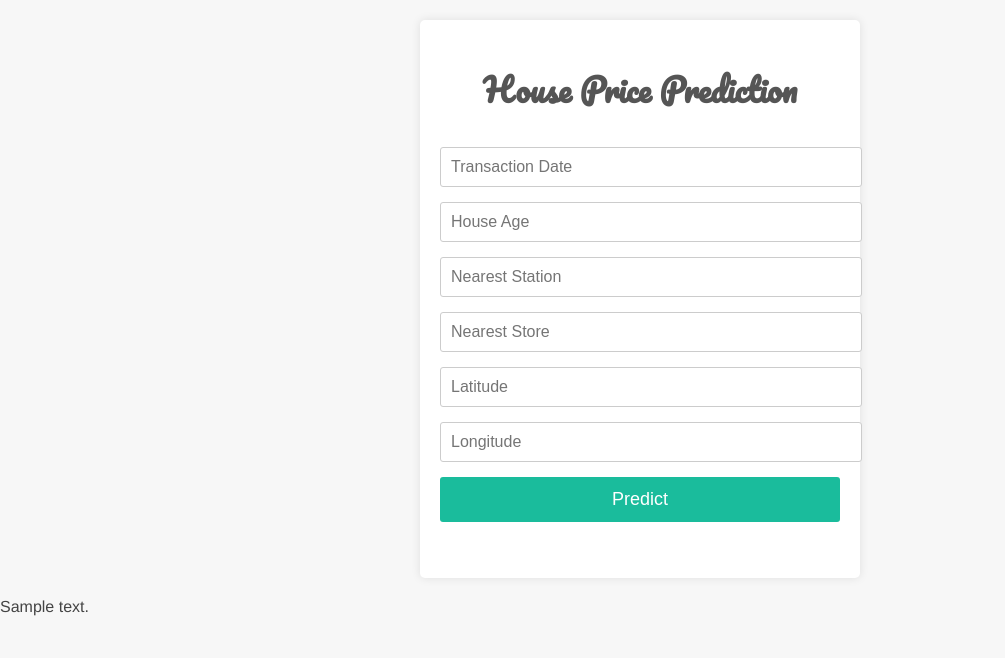
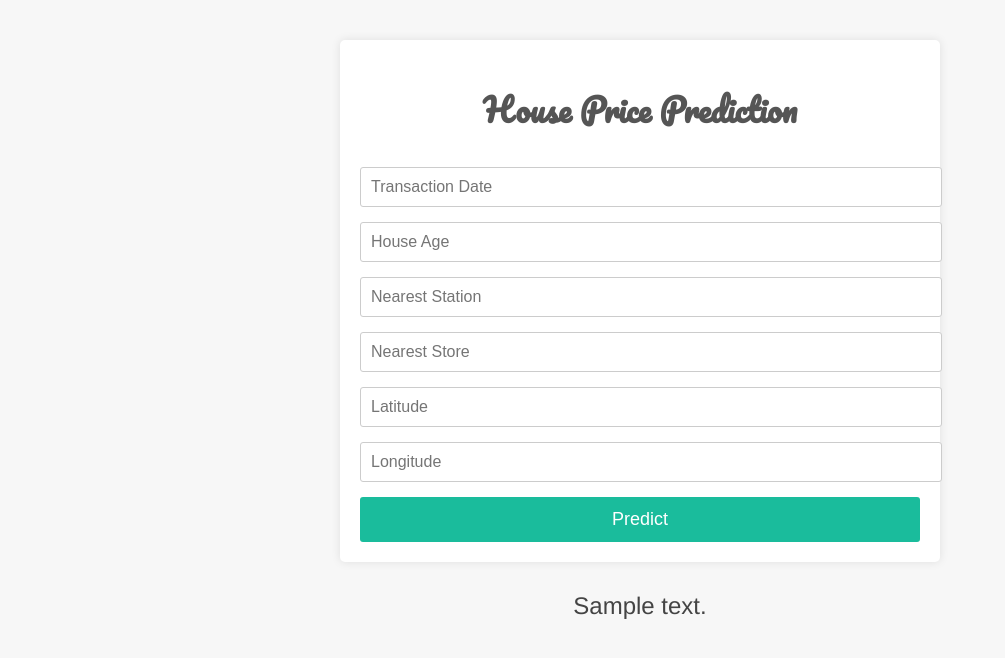
Before and after one commit to BontyHntr/HousePricePrediction, a Flask app: template templates/home.html in a window 1280 px wide. Shown: the top 658 px of the page, without its empty margins (0-1005 px from the left). Run offline with Flask 3, Linux system fonts and the light colour scheme; the template is opened without the code that fills it: most values are stand-ins (such as "Sample title", 1, 10 or a date in 2020); parts of the project's set-up code (start-up, migrations or seed data) failed here and were passed over.

Commit message:
This commit includes changes in html file

```diff
--- a/templates/home.html
+++ b/templates/home.html
@@ -18,10 +18,14 @@
       padding: 0;
     }
 
+    .container {
+      max-width: 600px;
+      margin: 20px auto;
+      padding: 20px;
+    }
+
     .login {
       background-color: #fff;
-      max-width: 400px;
-      margin: 20px auto;
       padding: 20px;
       border-radius: 5px;
       box-shadow: 0 0 10px rgba(0, 0, 0, 0.1);
@@ -57,11 +61,18 @@
     .login form button:hover {
       background-color: #16a085;
     }
+
+    .prediction {
+      text-align: center;
+      font-size: 24px;
+      margin-top: 30px;
+    }
   </style>
 
 </head>
 
 <body>
+  <div class="container">
     <div class="login">
       <h1>House Price Prediction</h1>
 
@@ -74,16 +85,15 @@
         <input type="text" name="LAT" placeholder="Latitude" required="required" /><br>
         <input type="text" name="LONG" placeholder="Longitude" required="required" /><br>
 
-
         <button type="submit">Predict</button>
       </form>
+    </div>
 
-    <br>
-    <br>
+    <div class="prediction">
+      {{prediction_text}}
+    </div>
 
   </div>
-  {{prediction_text}}
-
 </body>
 
 </html>
```
Lines whose indentation alone changed are shown as unchanged.
